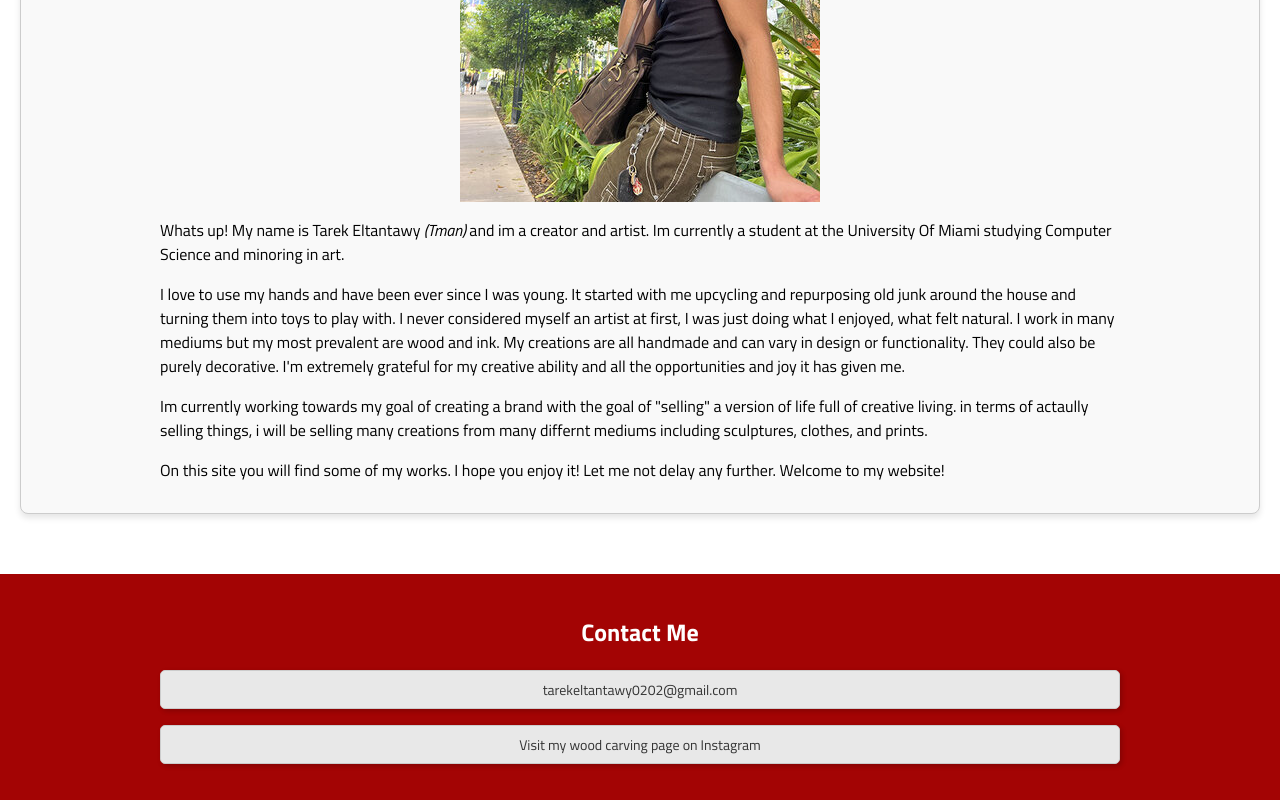
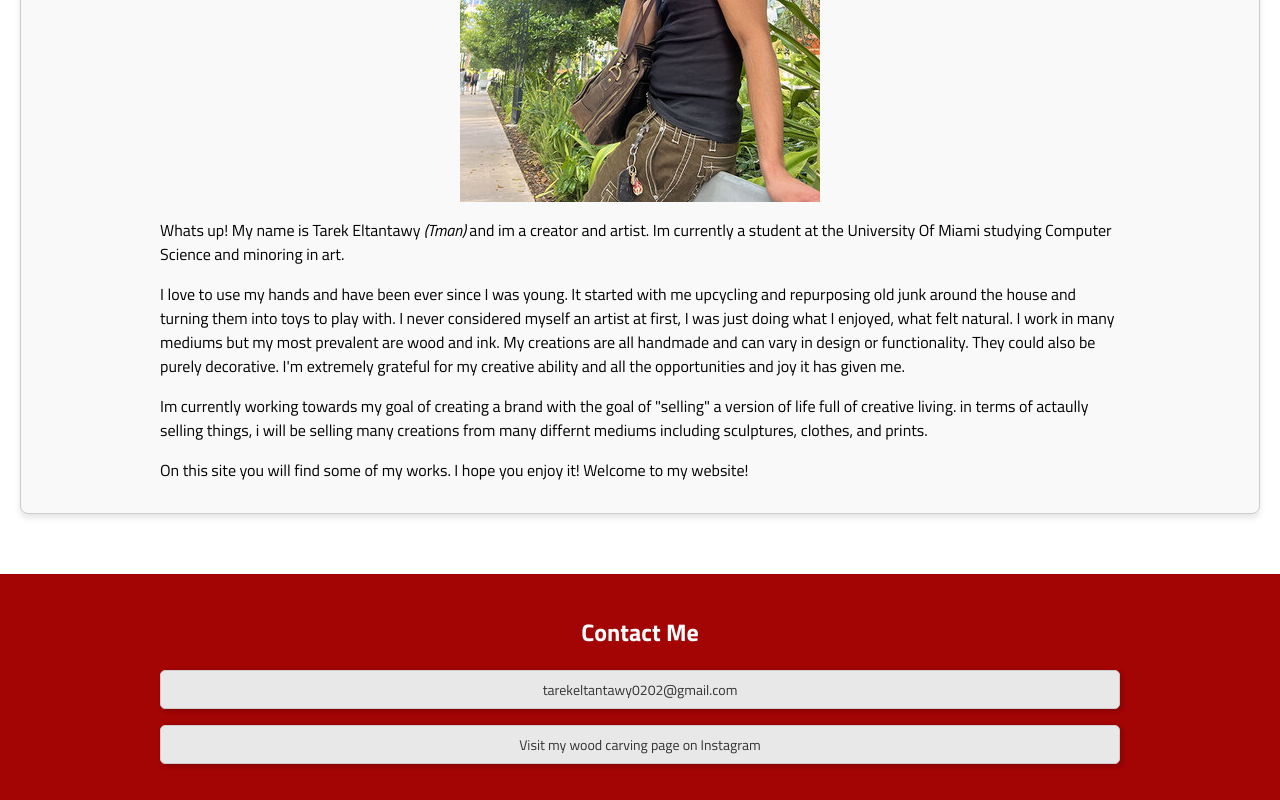
Before and after one commit to TarekElt/TarekElt.github.io, a plain HTML site: page index.html in a window 1280 px wide. Shown: the part 649-1449 px from the top of the page. Drawn offline with Linux system fonts and the light colour scheme.

Commit message:
Update index.html

```diff
--- a/index.html
+++ b/index.html
@@ -30,7 +30,7 @@
                 <p>I love to use my hands and have been ever since I was young. It started with me upcycling and repurposing old junk around the house and turning them into toys to play with. I never considered myself an artist at first, I was just doing what I enjoyed, what felt natural. I work in many mediums but my most prevalent are wood and ink. My creations are all handmade and can vary in design or functionality. They could also be purely decorative. I'm extremely grateful for my creative ability and all the opportunities and joy it has given me. </p>
                 <p>Im currently working towards my goal of creating a brand with the goal of "selling" a version of life full of creative living. in terms of actaully selling things, i will be selling many creations from many differnt mediums including sculptures, clothes, and prints.</p>
 
-                <p>On this site you will find some of my works. I hope you enjoy it! Let me not delay any further. Welcome to my website!</p>
+                <p>On this site you will find some of my works. I hope you enjoy it! Welcome to my website!</p>
             </div>
         </section>
 
```
